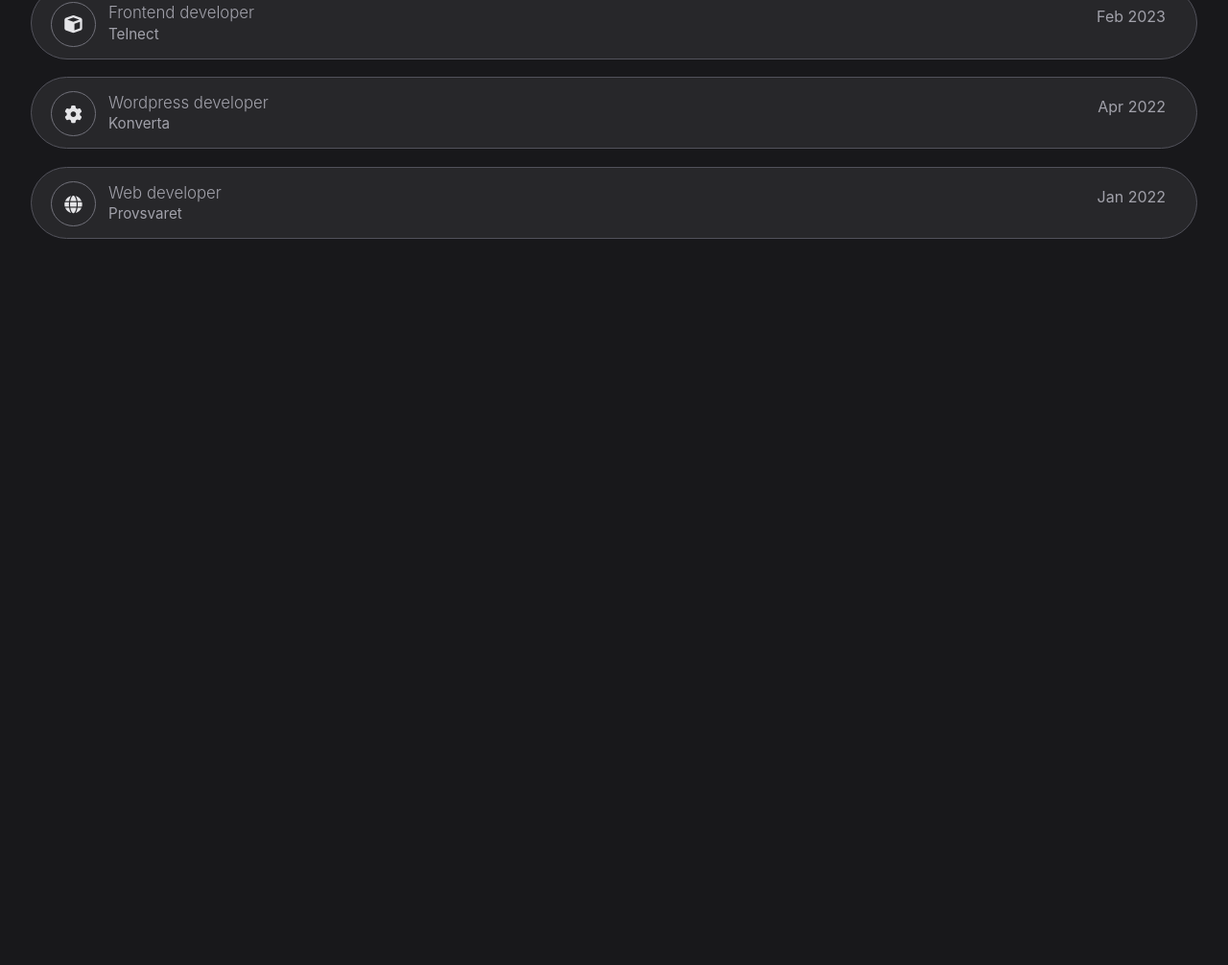
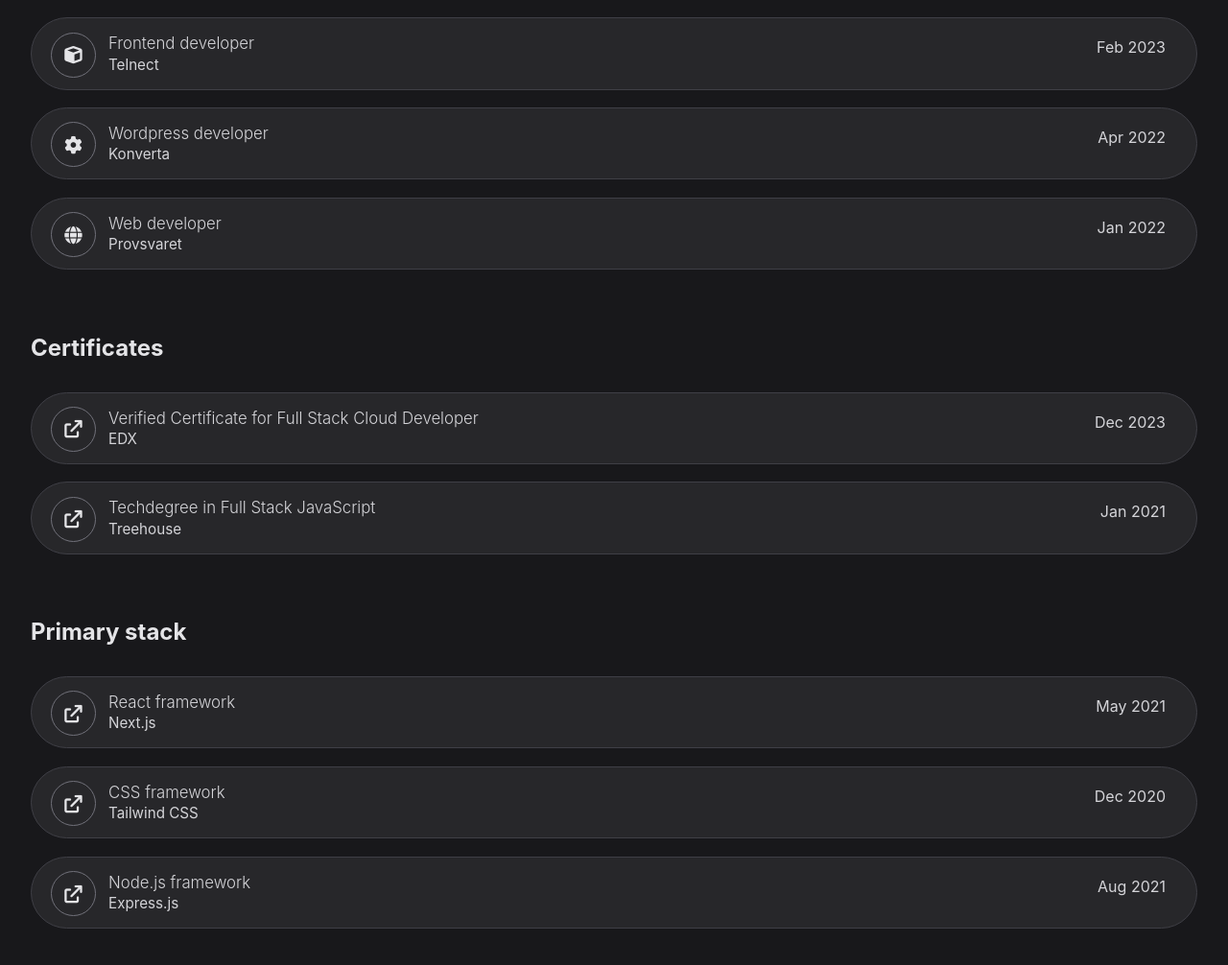
Before and after one commit to ktranish/ktranish.com, an Astro site: page / in a window 1280 px wide. Shown: the part 962-1968 px from the top of the page at 96% size. Before the commit the page ends 1310 px from the top, so only its background shows below. Built offline with nearby package versions, Linux system fonts and the light colour scheme; Astro itself is replaced by a stand-in of ours.

Commit message:
add two more content sections and refine overall design

```diff
--- a/src/pages/index.astro
+++ b/src/pages/index.astro
@@ -45,34 +45,89 @@
 			<!-- Work Experience Section -->
 			<section aria-labelledby="work-experience">
 				<h2 id="work-experience">Work Experience</h2>
-				<article class="work__item">
+				<article>
 					<header>
 						<h3>Fullstack developer</h3>
 						<p>Etteplan</p>
 					</header>
 					<time datetime="2024-03-01">Mar 2024</time>
 				</article>
-				<article class="work__item">
+				<article>
 					<header>
 						<h3>Frontend developer</h3>
 						<p>Telnect</p>
 					</header>
 					<time datetime="2023-02-01">Feb 2023</time>
 				</article>
-				<article class="work__item">
+				<article>
 					<header>
 						<h3>Wordpress developer</h3>
 						<p>Konverta</p>
 					</header>
 					<time datetime="2023-04-01">Apr 2022</time>
 				</article>
-				<article class="work__item">
+				<article>
 					<header>
 						<h3>Web developer</h3>
 						<p>Provsvaret</p>
 					</header>
 					<time datetime="2022-01-01">Jan 2022</time>
 				</article>
+			</section>
+
+			<!-- Certificates Section -->
+			<section aria-labelledby="certificates">
+				<h2 id="certificates">Certificates</h2>
+				<a href="https://credentials.edx.org/credentials/5cc40f2a92b74f27bc3c326004d5b7f8/" target="_blank">
+					<article>
+						<header>
+							<h3>Verified Certificate for Full Stack Cloud Developer</h3>
+							<p>EDX</p>
+						</header>
+						<time datetime="2024-03-01">Dec 2023</time>
+					</article>
+				</a>
+				<a href="https://www.credential.net/ef76b313-a06d-414d-8146-a20cadce0a6b" target="_blank">
+					<article>
+						<header>
+							<h3>Techdegree in Full Stack JavaScript</h3>
+							<p>Treehouse</p>
+						</header>
+						<time datetime="2023-02-01">Jan 2021</time>
+					</article>
+				</a>
+			</section>
+
+			<!-- Primary Stack Section -->
+			<section aria-labelledby="primary-stack">
+				<h2 id="primary-stack">Primary stack</h2>
+				<a href="https://nextjs.org/" target="_blank">
+					<article>
+						<header>
+							<h3>React framework</h3>
+							<p>Next.js</p>
+						</header>
+						<time datetime="2021-05-01">May 2021</time>
+					</article>
+				</a>
+				<a href="https://tailwindcss.com/" target="_blank">
+					<article>
+						<header>
+							<h3>CSS framework</h3>
+							<p>Tailwind CSS</p>
+						</header>
+						<time datetime="2020-12-01">Dec 2020</time>
+					</article>
+				</a>
+				<a href="https://expressjs.com/" target="_blank">
+					<article>
+						<header>
+							<h3>Node.js framework</h3>
+							<p>Express.js</p>
+						</header>
+						<time datetime="2021-08-01">Aug 2021</time>
+					</article>
+				</a>
 			</section>
 		</main>
 	</body>
@@ -105,13 +160,18 @@
 	}
 
 	body{
-		row-gap: 2rem;
+		gap: 4rem;
 		display: grid;
 		margin: 0 auto;
 		max-width: 80rem;
-		column-gap: 4rem;
 		padding: 5rem 2rem;
 		background-color: var(--zinc-900);
+	}
+
+	main{
+		display: flex;
+		row-gap: 3rem;
+		flex-direction: column;
 	}
 
 	#avatar{
@@ -221,25 +281,34 @@
     background-color: var(--zinc-700);
 	}
 
+	main section a{
+		text-decoration: none;
+	}
+
 	main section h2{
 		margin-bottom: 2rem;
 		color: var(--zinc-200);
 	}
 
-	.work__item{
+	main section article{
 		display: flex;
+		cursor: pointer;
 		margin: 1.15rem 0;
 		position: relative;
 		align-items: start;
 		border-radius: 9999px;
-		color: var(--zinc-400);
+		color: var(--zinc-300);
 		padding: 1rem 2rem 1rem 5rem;
 		justify-content: space-between;
 		background-color: var(--zinc-800);
-		border: 1px solid var(--zinc-600);
+		border: 1px solid var(--zinc-700);
 	}
 
-	.work__item::before {
+	main section article:hover{
+		background-color: var(--zinc-700);
+	}
+
+	main section article::before {
 		top: 0.9rem;
     width: 45px;
     height: 45px;
@@ -257,38 +326,42 @@
 		font-family: 'Font Awesome 5 Free';
 	}
 
-	.work__item:nth-child(2)::before {
+	main section article:nth-child(2)::before {
     content: "\f121"; /* Code icon for Fullstack Developer */
 	}
 
-	.work__item:nth-child(3)::before {
+	main section article:nth-child(3)::before {
 		content: "\f1b2"; /* Design icon for Frontend Developer */
 	}
 
-	.work__item:nth-child(4)::before {
+	main section article:nth-child(4)::before {
 		content: "\f013"; /* Gear icon for Wordpress Developer */
 	}
 
-	.work__item:nth-child(5)::before {
+	main section article:nth-child(5)::before {
 		content: "\f0ac"; /* Globe icon for Web Developer */
 	}
 
-	.work__item header{
+	main section:not(:nth-child(1)) article::before{
+		content: "\f08e";
+	}
+
+	main section article header{
 		display: flex;
 		row-gap: 0.15rem;
 		flex-direction: column;
 	}
 
-	.work__item header h3{
+	main section article header h3{
 		font-weight: 300;
 		font-size: 1.05rem;
 	}
 
-	.work__item header p{
+	main section article header p{
 		font-size: 0.95rem;
 	}
 
-	.work__item time{
+	main section article time{
 		margin-top: 0.25rem;
 	}
 
@@ -328,16 +401,16 @@
 			border-radius: 5px;
 		}
 
-		.work__item{
+		main section article{
 			border-radius: 5px;
 			padding: 1rem 2rem 1rem 4.5rem;
 		}
 
-		.work__item::before {
+		main section article::before {
 			left: 0.8rem;
 		}
 
-		.work__item time{
+		main section article time{
 			display: none;
 		}
 	}
```
